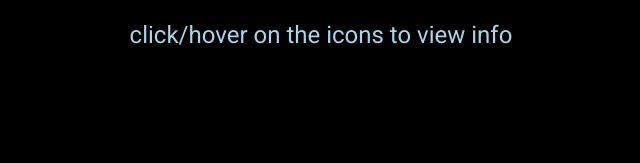
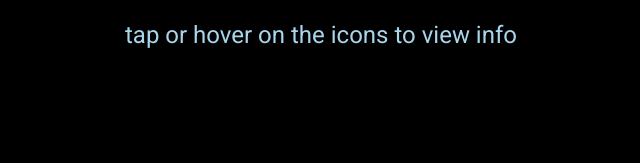
Before and after one commit to treykapfer/treykapfer.github.io, a plain HTML site: page index.html in a window 1280 px wide. Shown: the part 4066-4229 px from the top of the page, 319-959 px from the left. Drawn offline with Linux system fonts and the light colour scheme; a web font is replaced by a local one.

Commit message:
click to tap on bottom

```diff
--- a/index.html
+++ b/index.html
@@ -98,7 +98,7 @@
                         <!-- <img src='img/linkedin_bw.png'> -->
                     </a>
                 </nav>
-                <p id="info_bar">click/hover on the icons to view info</p>
+                <p id="info_bar">tap or hover on the icons to view info</p>
             </div>
             <p class="copy">&copy; TJ Kapfer 2021</p>
         </footer>
```
